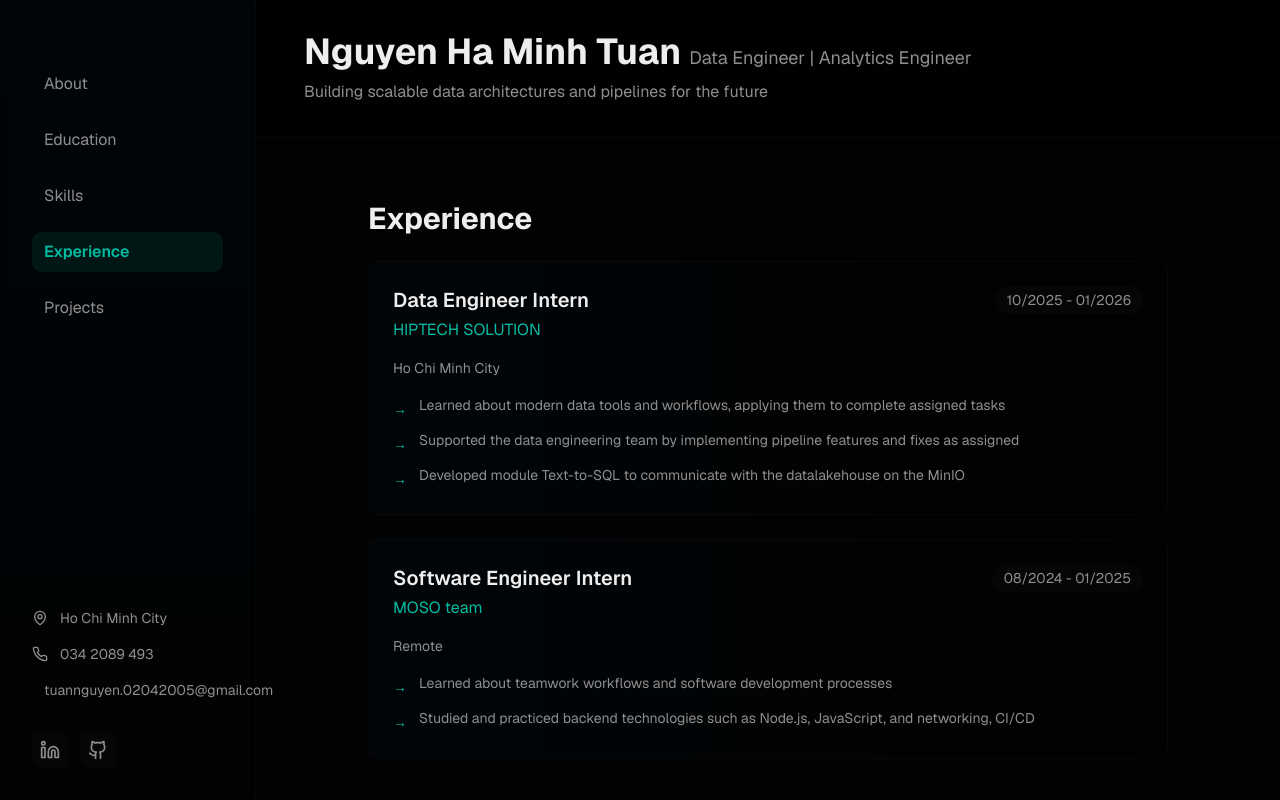
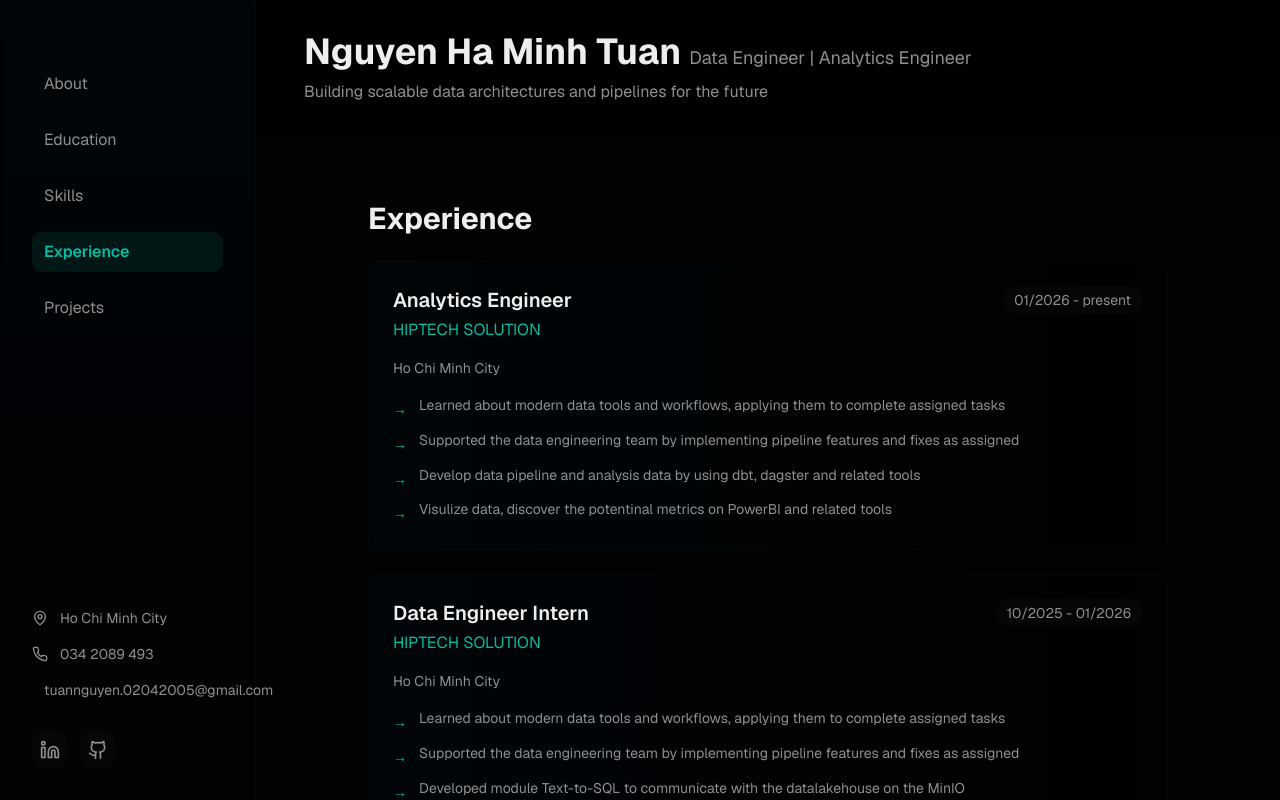
Before and after one commit to MinhTuan2405/MinhTuan2405, a Next.js app: page / in a window 1280 px wide. Both pictures are taken after a click on the button "Experience". Shown: the top 800 px of the page. Built offline with nearby package versions, Linux system fonts and the light colour scheme.

Commit message:
Add Analytics Engineer experience to CV
Added a new experience entry for Analytics Engineer role.

```diff
--- a/components/cv-experience.tsx
+++ b/components/cv-experience.tsx
@@ -4,6 +4,18 @@ import { motion } from "framer-motion"
 
 export default function CVExperience() {
   const experiences = [
+      {
+      position: "Analytics Engineer",
+      company: "HIPTECH SOLUTION",
+      location: "Ho Chi Minh City",
+      period: "01/2026 - present",
+      highlights: [
+        "Learned about modern data tools and workflows, applying them to complete assigned tasks",
+        "Supported the data engineering team by implementing pipeline features and fixes as assigned",
+        "Develop data pipeline and analysis data by using dbt, dagster and related tools",
+        "Visulize data, discover the potentinal metrics on PowerBI and related tools"
+      ],
+    },
     {
       position: "Data Engineer Intern",
       company: "HIPTECH SOLUTION",
```
